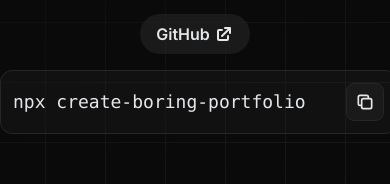
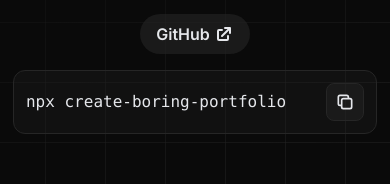
Before and after one commit to leomosley/create.boring-portfolio.dev, a Next.js app: page / in a window 390 px wide. Shown: the part 250-434 px from the top of the page. Built offline with nearby package versions, Linux system fonts and the light colour scheme.

Commit message:
responsive test size

```diff
--- a/components/CopyCommand.tsx
+++ b/components/CopyCommand.tsx
@@ -24,7 +24,7 @@
     </div>
     <div className={clsx(
       "flex items-center mx-auto mt-4 gap-2 p-3",
-      "text-gray-200 text-nowrap font-mono text-lg",
+      "text-gray-200 text-nowrap font-mono md:text-lg",
       "rounded-xl border border-neutral-800 bg-neutral-800/30"
     )}>
       <span className="mr-8">{command}</span>
```
